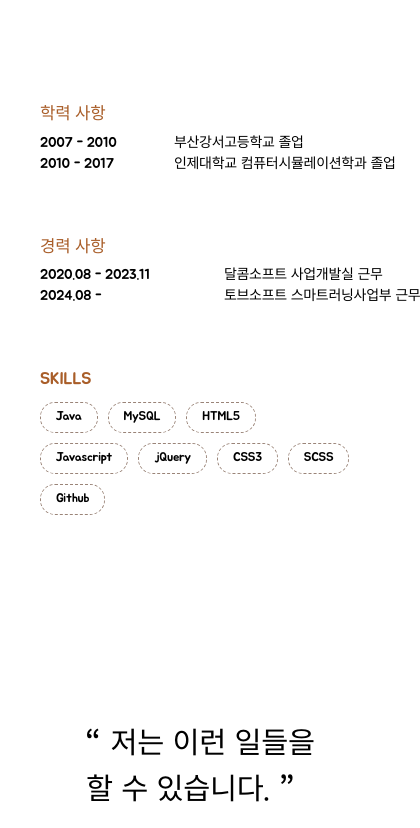
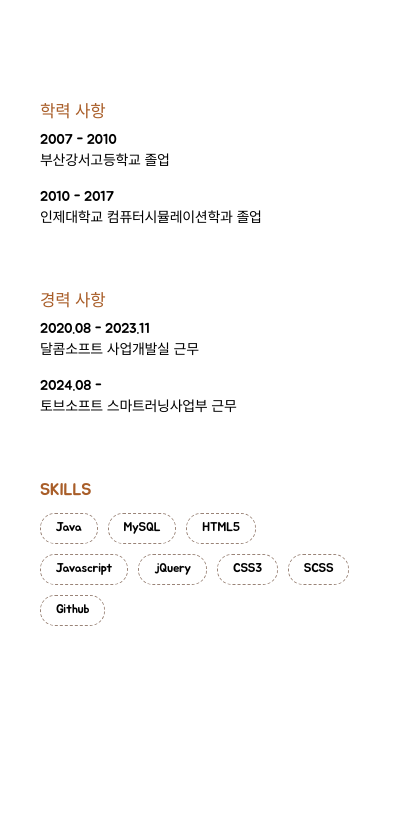
Before and after one commit to 91calicali/jwh-pp, a plain HTML site: page index.html in a window 390 px wide. Shown: the part 1480-2308 px from the top of the page, 420 px wide, since content can reach past the window. Drawn offline with nearby package versions, Linux system fonts and the light colour scheme; a web font is replaced by a local one.

Commit message:
레이아웃 오류 수정

```diff
--- a/css/index/_media.scss
+++ b/css/index/_media.scss
@@ -1,10 +1,6 @@
 @media (max-width: 1024px) {
     html {
         font-size: 14px;
-    }
-
-    .intro-text {
-        font-size: 2.1rem;
     }
 
     // header.
@@ -33,6 +29,25 @@
 
                     &::after {
                         display: none;
+                    }
+                }
+
+                &.right {
+                    dl {
+                        &:not(:last-child) {
+                            ul {
+                                li {
+                                    span {
+                                        display: block;
+                                        width: fit-content;
+                                    }
+
+                                    &:not(:first-of-type) {
+                                        margin-top: 15px;
+                                    }
+                                }
+                            }
+                        }
                     }
                 }
             }
```
Also changed, not shown: css/index/main.css, 1 other file.
